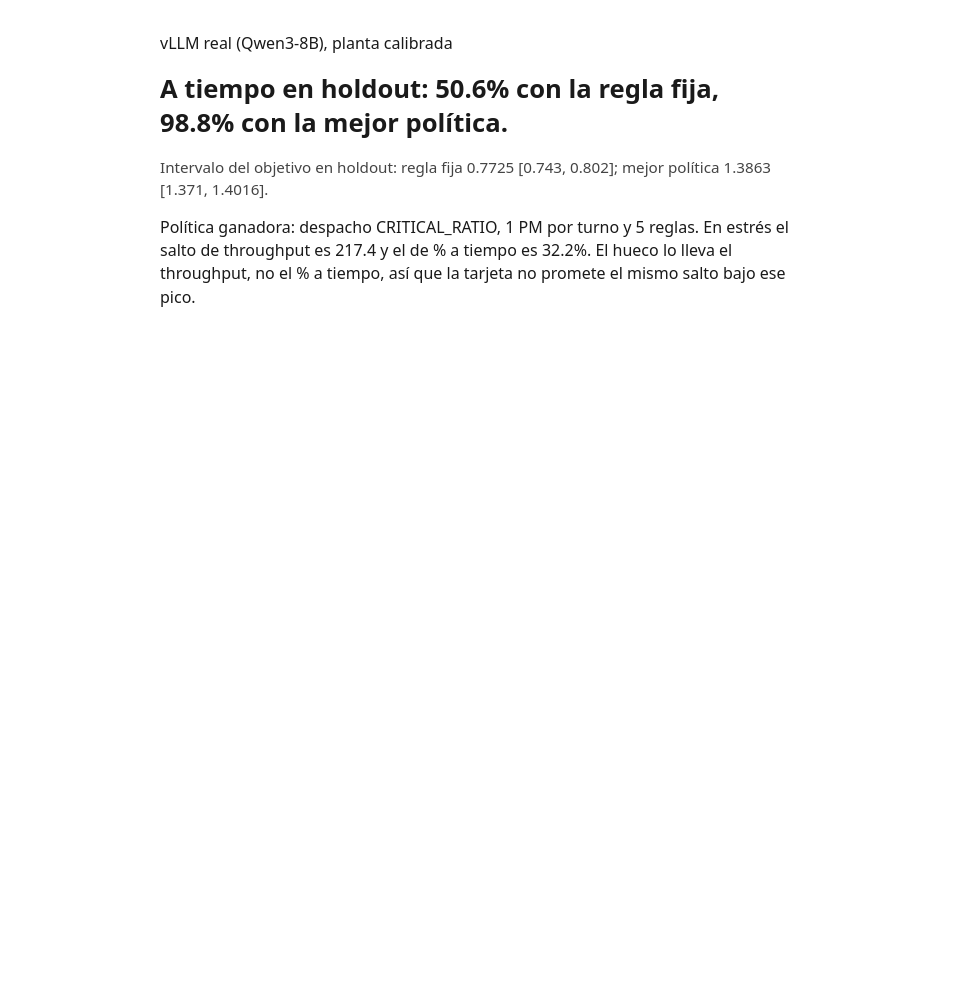
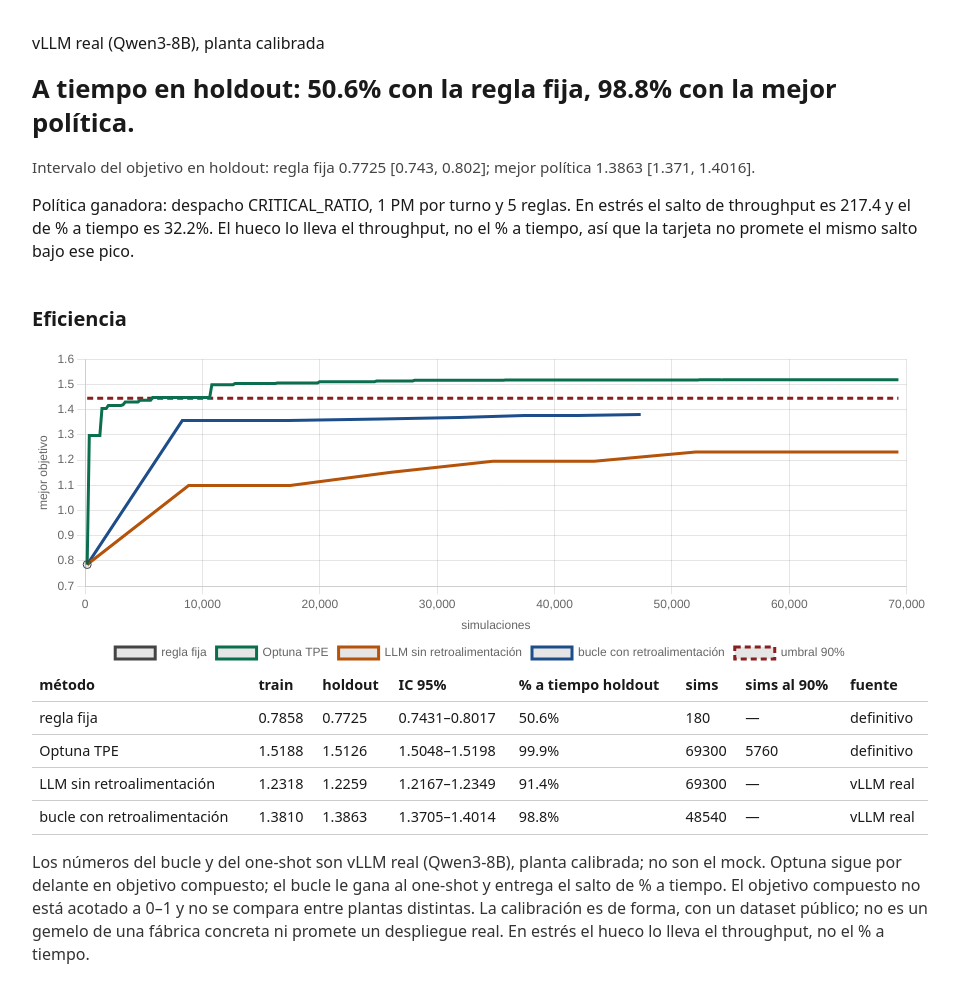
Before and after one commit to focampok/twinverdict, a FastAPI app: page / in a window 1280 px wide. Shown: the whole page, without its empty margins (160-1119 px from the left). Before the commit the page ends 307 px from the top, so only its background shows below. Run offline with FastAPI, Linux system fonts and the light colour scheme.

Commit message:
prompt 23: efficiency chart
Co-authored-by: Cursor <cursoragent@cursor.com>

```diff
--- a/api/main.py
+++ b/api/main.py
@@ -16,6 +16,8 @@ from starlette.templating import Jinja2Templates
 
 from api.operator import (
     DecisionLog,
+    efficiency_rows,
+    load_efficiency,
     load_replay,
     operator_context,
     stamp_approval,
@@ -54,7 +56,19 @@ def create_app(database_url: str | None = None) -> FastAPI:
         policy_id = winning_policy_id(settings.REPLAY_JOB_ID)
         decision = app.state.decisions.get(policy_id) if policy_id else None
         page = operator_context(settings.REPLAY_JOB_ID, settings.MODE, decision)
+        try:
+            page["efficiency_rows"] = efficiency_rows(load_efficiency())
+        except (FileNotFoundError, json.JSONDecodeError):
+            page["efficiency_rows"] = []
         return TEMPLATES.TemplateResponse(request, "operator.html", page)
+
+    @app.get("/api/efficiency")
+    def efficiency() -> JSONResponse:
+        try:
+            payload = load_efficiency()
+        except FileNotFoundError:
+            raise HTTPException(status_code=404, detail="not found") from None
+        return JSONResponse(payload)
 
     @app.get("/api/replay/{job_id}")
     def replay(job_id: uuid.UUID) -> JSONResponse:
--- a/api/operator.py
+++ b/api/operator.py
@@ -17,6 +17,8 @@ from db.session import get_engine
 from guard.numbers import UnverifiedNumbers, card_text, verify
 
 RESULTS = Path(__file__).resolve().parents[1] / "bench" / "results"
+EFFICIENCY_FILE = RESULTS / "efficiency_20261015.json"
+MISSING = "—"
 DecisionStatus = Literal["approved", "rejected"]
 
 
@@ -140,6 +142,63 @@ def _objective_ci(numbers: dict[str, float]) -> str:
     )
 
 
+def load_efficiency() -> dict[str, Any]:
+    """JSON oficial de GPU 4. No usa efficiency_20261014.json."""
+    if not EFFICIENCY_FILE.is_file():
+        raise FileNotFoundError(EFFICIENCY_FILE)
+    return _read_json(str(EFFICIENCY_FILE))
+
+
+def efficiency_rows(report: dict[str, Any]) -> list[dict[str, str]]:
+    """Celdas de la tabla. Un valor ausente queda como rayita."""
+    rows: list[dict[str, str]] = []
+    for method in report.get("methods") or []:
+        holdout = method.get("holdout") or {}
+        rows.append(
+            {
+                "name": _text(method.get("name")),
+                "train": _num(method.get("best_train")),
+                "holdout": _num(holdout.get("objective")),
+                "ci": _interval(holdout.get("ci_low"), holdout.get("ci_high")),
+                "on_time": _percent(holdout.get("on_time_rate")),
+                "sims": _sims(method.get("simulations")),
+                "sims_at_90": _sims(method.get("sims_at_target")),
+                "source": _text(method.get("note") or method.get("source")),
+            }
+        )
+    return rows
+
+
+def _text(value: object) -> str:
+    if value is None or value == "":
+        return MISSING
+    return str(value)
+
+
+def _num(value: object) -> str:
+    if not isinstance(value, int | float) or isinstance(value, bool):
+        return MISSING
+    return f"{float(value):.4f}"
+
+
+def _percent(value: object) -> str:
+    if not isinstance(value, int | float) or isinstance(value, bool):
+        return MISSING
+    return f"{float(value) * 100:.1f}%"
+
+
+def _sims(value: object) -> str:
+    if not isinstance(value, int | float) or isinstance(value, bool):
+        return MISSING
+    return str(int(value))
+
+
+def _interval(low: object, high: object) -> str:
+    if _num(low) == MISSING or _num(high) == MISSING:
+        return MISSING
+    return f"{_num(low)}–{_num(high)}"
+
+
 def _measured(value: float) -> str:
     nearest = round(value)
     if math.isclose(value, nearest, rel_tol=1e-4, abs_tol=1e-9):
--- a/ui/templates/base.html
+++ b/ui/templates/base.html
@@ -9,8 +9,9 @@
       body {
         font-family: system-ui, sans-serif;
         line-height: 1.45;
+        background: #fff;
         color: #1a1a1a;
-        max-width: 40rem;
+        max-width: 56rem;
         margin: 2rem auto;
         padding: 0 1rem;
       }
@@ -29,6 +30,12 @@
       .error { color: #8a1f1f; }
       button { font: inherit; padding: 0.4rem 0.8rem; margin-right: 0.5rem; }
       input { font: inherit; padding: 0.35rem 0.5rem; margin: 0 0.5rem 0.75rem 0; }
+      h2 { font-size: 1.25rem; margin-top: 2.5rem; }
+      .table-wrap { overflow-x: auto; }
+      table { border-collapse: collapse; width: 100%; font-size: 0.9rem; }
+      th, td { border-bottom: 1px solid #ccc; text-align: left; padding: 0.35rem 0.45rem; white-space: nowrap; }
+      canvas { width: 100%; max-height: 320px; }
+      .honesty { color: #333; }
     </style>
   </head>
   <body>
--- /dev/null
+++ b/ui/templates/efficiency.html
@@ -0,0 +1,82 @@
+<section>
+  <h2>Eficiencia</h2>
+  <canvas id="efficiency-chart" width="800" height="320"></canvas>
+  <div class="table-wrap">
+    <table>
+      <thead>
+        <tr>
+          <th>método</th>
+          <th>train</th>
+          <th>holdout</th>
+          <th>IC 95%</th>
+          <th>% a tiempo holdout</th>
+          <th>sims</th>
+          <th>sims al 90%</th>
+          <th>fuente</th>
+        </tr>
+      </thead>
+      <tbody>
+        {% for row in efficiency_rows %}
+          <tr>
+            <td>{{ row.name }}</td>
+            <td>{{ row.train }}</td>
+            <td>{{ row.holdout }}</td>
+            <td>{{ row.ci }}</td>
+            <td>{{ row.on_time }}</td>
+            <td>{{ row.sims }}</td>
+            <td>{{ row.sims_at_90 }}</td>
+            <td>{{ row.source }}</td>
+          </tr>
+        {% endfor %}
+      </tbody>
+    </table>
+  </div>
+  <p class="honesty">
+    Los números del bucle y del one-shot son vLLM real (Qwen3-8B), planta calibrada; no son el mock.
+    Optuna sigue por delante en objetivo compuesto; el bucle le gana al one-shot y entrega el salto de
+    % a tiempo. El objetivo compuesto no está acotado a 0–1 y no se compara entre plantas distintas.
+    La calibración es de forma, con un dataset público; no es un gemelo de una fábrica concreta ni
+    promete un despliegue real. En estrés el hueco lo lleva el throughput, no el % a tiempo.
+  </p>
+</section>
+<script src="https://cdn.jsdelivr.net/npm/chart.js@4.4.6/dist/chart.umd.min.js"></script>
+<script>
+  const chartColors = ["#444444", "#0b6e4f", "#b45309", "#1d4e89"];
+  fetch("/api/efficiency")
+    .then((response) => response.json())
+    .then((report) => {
+      const methods = report.methods || [];
+      const xs = methods.flatMap((method) => method.points.map((point) => point[0]));
+      const minX = Math.min(...xs);
+      const maxX = Math.max(...xs);
+      const series = methods.map((method, index) => ({
+        label: method.name,
+        data: method.points.map((point) => ({ x: point[0], y: point[1] })),
+        borderColor: chartColors[index % chartColors.length],
+        pointRadius: method.points.length < 3 ? 4 : 0,
+        tension: 0,
+      }));
+      series.push({
+        label: "umbral 90%",
+        data: [
+          { x: minX, y: report.target },
+          { x: maxX, y: report.target },
+        ],
+        borderColor: "#8a1f1f",
+        borderDash: [6, 4],
+        pointRadius: 0,
+      });
+      new Chart(document.getElementById("efficiency-chart"), {
+        type: "line",
+        data: { datasets: series },
+        options: {
+          animation: false,
+          plugins: { legend: { position: "bottom" } },
+          scales: {
+            x: { type: "linear", title: { display: true, text: "simulaciones" } },
+            y: { title: { display: true, text: "mejor objetivo" } },
+          },
+        },
+      });
+    });
+</script>
--- a/ui/templates/operator.html
+++ b/ui/templates/operator.html
@@ -14,4 +14,5 @@
       {% include "decision.html" %}
     {% endif %}
   {% endif %}
+  {% include "efficiency.html" %}
 {% endblock %}
```
Also changed, not shown: tests/test_api.py (+34 -2 lines).
